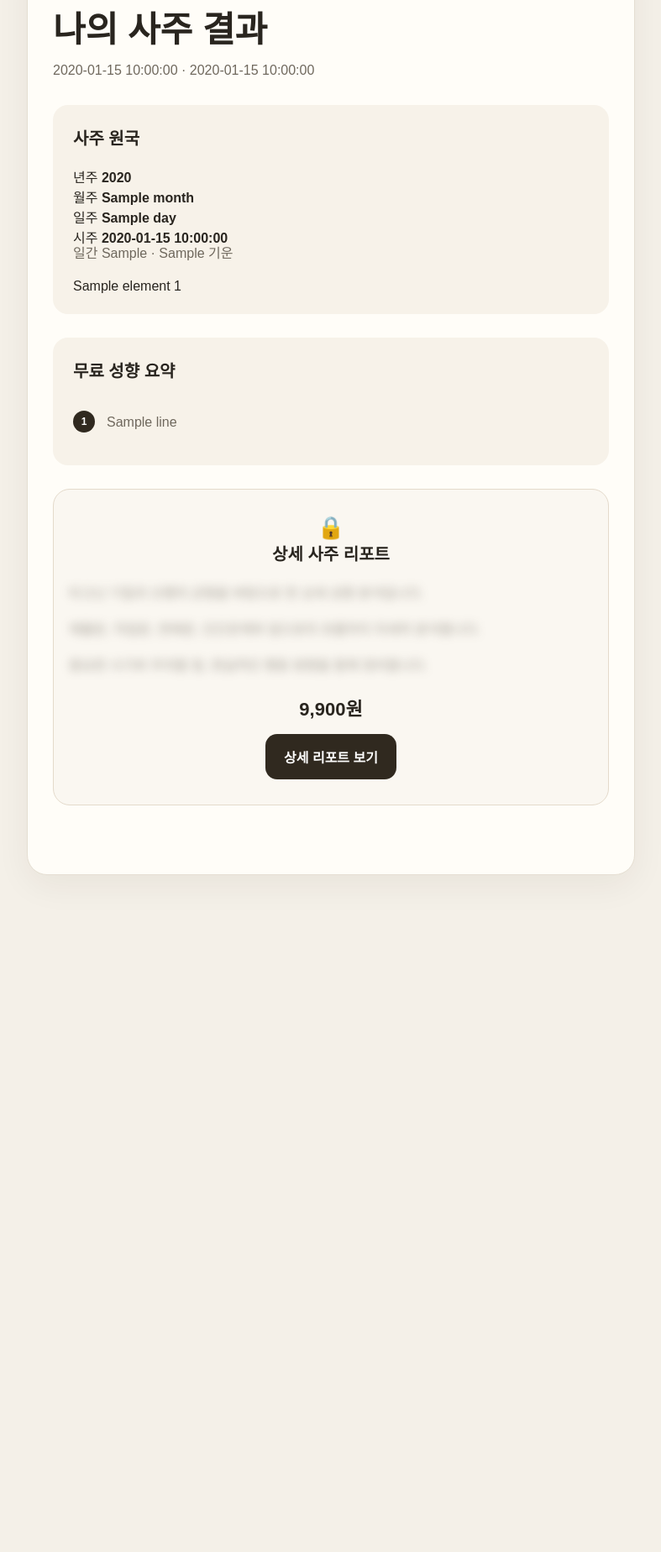
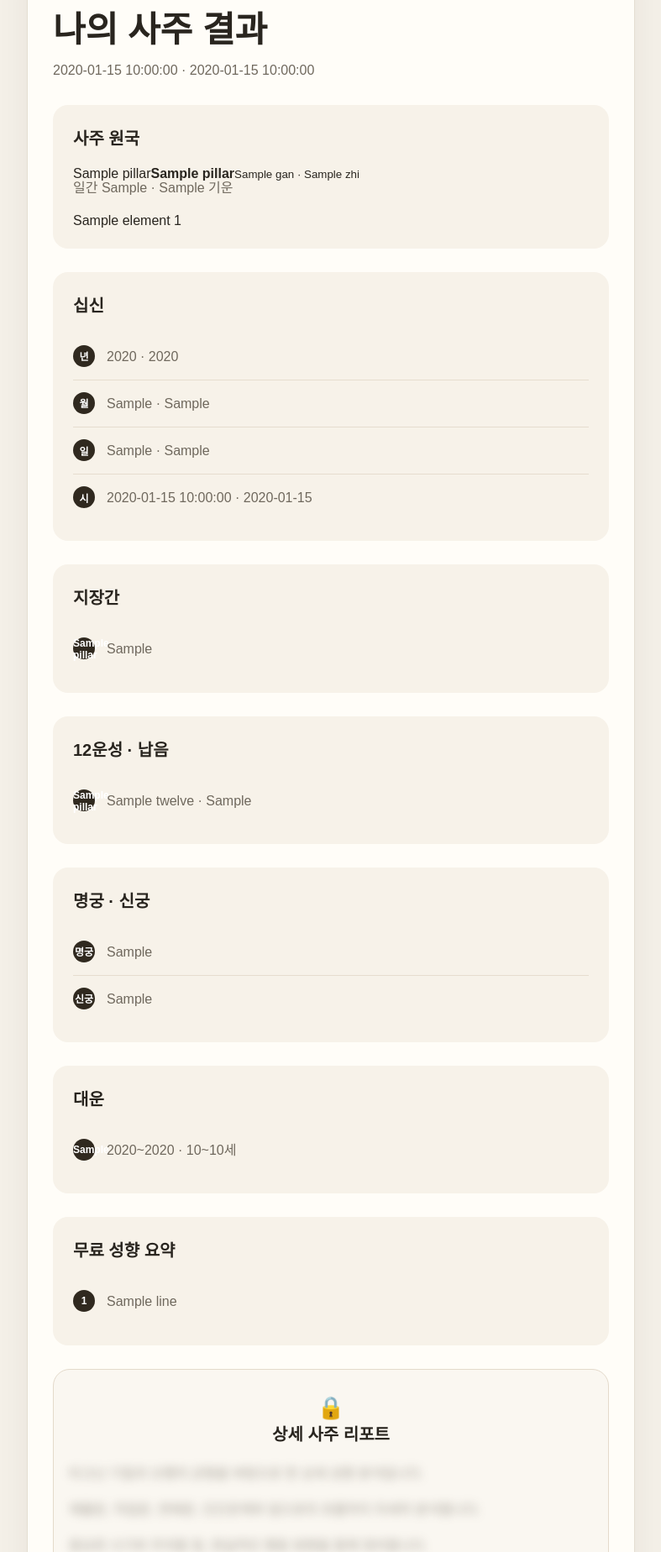
Before and after one commit to makeitmylife03/saju-salon, a Flask app: template templates/saju_result.html in a window 1280 px wide. Shown: the part 159-2007 px from the top of the page at 84% size, without its empty margins (246-1033 px from the left). Before the commit the page ends 1201 px from the top, so only its background shows below. Run offline with Flask 3, Linux system fonts and the light colour scheme; the template is opened without the code that fills it: most values are stand-ins (such as "Sample title", 1, 10 or a date in 2020); some libraries are stand-ins or nearby versions.

Commit message:
Display detailed saju calculation data

```diff
--- a/templates/saju_result.html
+++ b/templates/saju_result.html
@@ -1,87 +1,18 @@
 {% extends 'base.html' %}
 {% block content %}
-<section class="result" id="result-page"
-  data-reading-id="{{ reading_id or '' }}"
-  data-fresh="{{ 'true' if fresh else 'false' }}"
-  data-birth-date="{{ reading.birth_date if reading else '' }}"
-  data-birth-time="{{ reading.birth_time if reading else '' }}"
-  data-gender="{{ reading.gender if reading else '' }}">
-
-  <div class="eyebrow">YOUR SAJU</div>
-  <h1>나의 사주 결과</h1>
-
-  <p id="reading-meta" class="meta">
-    {% if reading %}
-      {{ reading.birth_date }}{% if reading.birth_time %} · {{ reading.birth_time }}{% endif %}
-    {% else %}
-      결과를 불러오는 중입니다…
-    {% endif %}
-  </p>
-
-  {% if reading and reading.bazi %}
-  <div class="summary">
-    <h2>사주 원국</h2>
-
-    <div class="bazi-grid">
-      <div class="bazi-item">
-        <span>년주</span>
-        <strong>{{ reading.bazi.year }}</strong>
-      </div>
-      <div class="bazi-item">
-        <span>월주</span>
-        <strong>{{ reading.bazi.month }}</strong>
-      </div>
-      <div class="bazi-item">
-        <span>일주</span>
-        <strong>{{ reading.bazi.day }}</strong>
-      </div>
-      <div class="bazi-item">
-        <span>시주</span>
-        <strong>{{ reading.bazi.time }}</strong>
-      </div>
-    </div>
-
-    <p class="meta">
-      일간 {{ reading.day_master }} · {{ reading.day_master_element }} 기운
-    </p>
-
-    <div class="element-counts">
-      {% for element, count in reading.element_counts.items() %}
-      <span>{{ element }} {{ count }}</span>
-      {% endfor %}
-    </div>
-  </div>
-  {% endif %}
-
-  <div class="summary">
-    <h2>무료 성향 요약</h2>
-    <div id="summary-list">
-      {% for line in summary %}
-      <div class="summary-line">
-        <b>{{ loop.index }}</b>
-        <p>{{ line }}</p>
-      </div>
-      {% endfor %}
-    </div>
-  </div>
-
-  <div class="locked" id="locked-report">
-    <div class="lock">🔒</div>
-    <h2>상세 사주 리포트</h2>
-    <div class="blurred">
-      <p>타고난 기질과 오행의 균형을 바탕으로 한 상세 성향 분석입니다.</p>
-      <p>재물운, 직업운, 연애운, 인간관계와 앞으로의 흐름까지 자세히 분석합니다.</p>
-      <p>중요한 시기와 주의할 점, 현실적인 행동 방향을 함께 정리합니다.</p>
-    </div>
-    <div class="price">9,900원</div>
-    <a class="btn" id="detail-button" href="#">상세 리포트 보기</a>
-  </div>
-
-  <div class="paid-report hidden" id="paid-report">
-    <h2>상세 사주 리포트</h2>
-    <div id="paid-report-content"></div>
-  </div>
-
-  <div id="result-message" class="notice"></div>
+<section class="result" id="result-page" data-reading-id="{{ reading_id or '' }}" data-fresh="{{ 'true' if fresh else 'false' }}" data-birth-date="{{ reading.birth_date if reading else '' }}" data-birth-time="{{ reading.birth_time if reading else '' }}" data-gender="{{ reading.gender if reading else '' }}">
+<div class="eyebrow">YOUR SAJU</div><h1>나의 사주 결과</h1>
+<p id="reading-meta" class="meta">{% if reading %}{{ reading.birth_date }}{% if reading.birth_time %} · {{ reading.birth_time }}{% endif %}{% else %}결과를 불러오는 중입니다…{% endif %}</p>
+{% if reading and reading.pillars %}
+<div class="summary"><h2>사주 원국</h2><div class="bazi-grid">{% for p in reading.pillars %}<div class="bazi-item"><span>{{ p.label }}</span><strong>{{ p.pillar }}</strong><small>{{ p.gan }} · {{ p.zhi }}</small></div>{% endfor %}</div><p class="meta">일간 {{ reading.day_master }} · {{ reading.day_master_element }} 기운</p><div class="element-counts">{% for element, count in reading.element_counts.items() %}<span>{{ element }} {{ count }}</span>{% endfor %}</div></div>
+<div class="summary"><h2>십신</h2><div class="summary-line"><b>년</b><p>{{ reading.ten_gods.year_gan }} · {{ reading.ten_gods.year_zhi|join(', ') }}</p></div><div class="summary-line"><b>월</b><p>{{ reading.ten_gods.month_gan }} · {{ reading.ten_gods.month_zhi|join(', ') }}</p></div><div class="summary-line"><b>일</b><p>{{ reading.ten_gods.day_gan }} · {{ reading.ten_gods.day_zhi|join(', ') }}</p></div><div class="summary-line"><b>시</b><p>{{ reading.ten_gods.time_gan }} · {{ reading.ten_gods.time_zhi|join(', ') }}</p></div></div>
+<div class="summary"><h2>지장간</h2>{% for p in reading.pillars %}<div class="summary-line"><b>{{ p.label }}</b><p>{{ p.hidden_stems|join(' · ') }}</p></div>{% endfor %}</div>
+<div class="summary"><h2>12운성 · 납음</h2>{% for p in reading.pillars %}<div class="summary-line"><b>{{ p.label }}</b><p>{{ reading.twelve[p.key] }} · {{ reading.na_yin[p.key] }}</p></div>{% endfor %}</div>
+<div class="summary"><h2>명궁 · 신궁</h2><div class="summary-line"><b>명궁</b><p>{{ reading.extra.ming_gong }}</p></div><div class="summary-line"><b>신궁</b><p>{{ reading.extra.shen_gong }}</p></div></div>
+{% if reading.daewoon %}<div class="summary"><h2>대운</h2>{% for d in reading.daewoon %}<div class="summary-line"><b>{{ d.gan_zhi }}</b><p>{{ d.start_year }}~{{ d.end_year }} · {{ d.start_age }}~{{ d.end_age }}세</p></div>{% endfor %}</div>{% endif %}
+{% endif %}
+<div class="summary"><h2>무료 성향 요약</h2><div id="summary-list">{% for line in summary %}<div class="summary-line"><b>{{ loop.index }}</b><p>{{ line }}</p></div>{% endfor %}</div></div>
+<div class="locked" id="locked-report"><div class="lock">🔒</div><h2>상세 사주 리포트</h2><div class="blurred"><p>타고난 기질과 오행의 균형을 바탕으로 한 상세 성향 분석입니다.</p><p>재물운, 직업운, 연애운, 인간관계와 앞으로의 흐름까지 자세히 분석합니다.</p><p>중요한 시기와 주의할 점, 현실적인 행동 방향을 함께 정리합니다.</p></div><div class="price">9,900원</div><a class="btn" id="detail-button" href="#">상세 리포트 보기</a></div>
+<div class="paid-report hidden" id="paid-report"><h2>상세 사주 리포트</h2><div id="paid-report-content"></div></div><div id="result-message" class="notice"></div>
 </section>
 {% endblock %}
```
